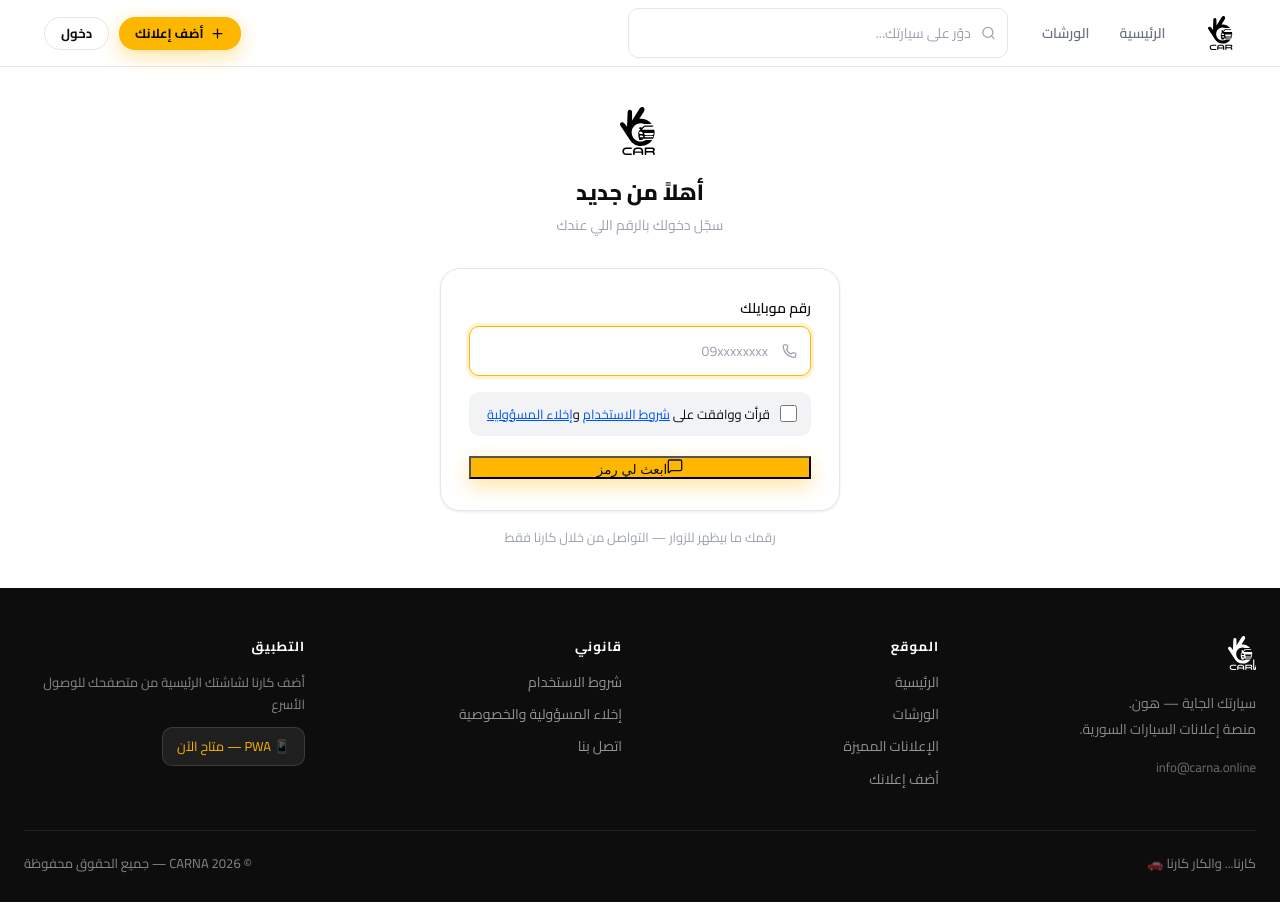
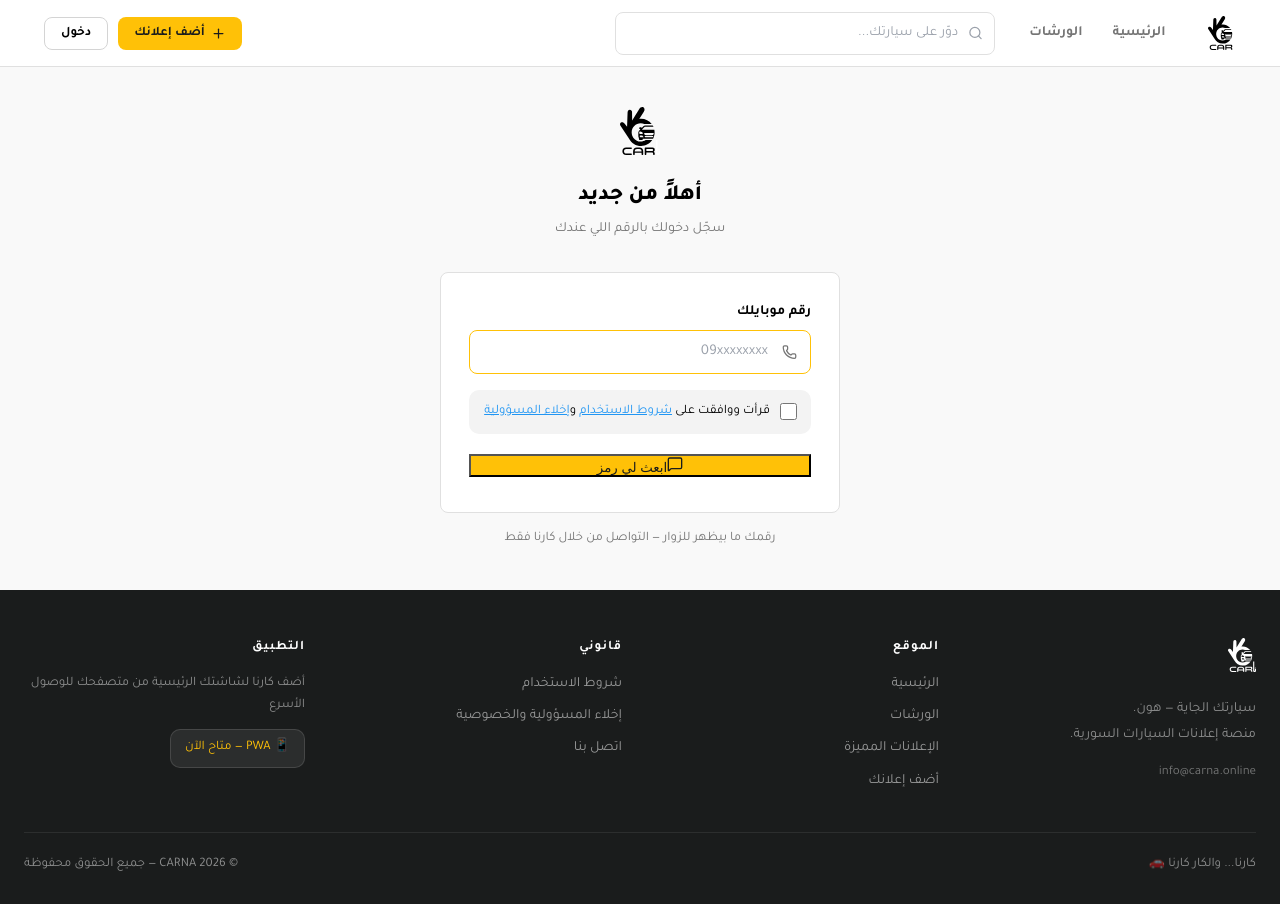
Before and after one commit to hameddw-arch/carna, a React (Vite) app in the folder app/: page /login in a window 1280 px wide. Built offline with nearby package versions, Linux system fonts and the light colour scheme; no server answers.

Commit message:
Re-skin foundation: Tajawal font + Stitch flat color system + flat components

```diff
--- a/app/src/components/ListingCard.tsx
+++ b/app/src/components/ListingCard.tsx
@@ -88,7 +88,7 @@ export default function ListingCard({ listing }: { listing: Listing }) {
             )}
             {listing.seller_type === 'dealer' && (
               <div style={{
-                background: '#0053FA', color: '#fff',
+                background: '#2196F3', color: '#fff',
                 padding: '3px 8px', borderRadius: 6,
                 fontSize: 11, fontWeight: 700, display: 'flex', alignItems: 'center', gap: 4,
               }}><Store size={11}/> وكيل</div>
@@ -186,7 +186,7 @@ function Stars({ rating }: { rating: number }) {
   return (
     <div style={{ display: 'flex', gap: 1 }}>
       {[1,2,3,4,5].map(i => (
-        <svg key={i} width="11" height="11" viewBox="0 0 24 24" fill={i <= Math.round(rating) ? '#FDB700' : '#E5E6EA'}>
+        <svg key={i} width="11" height="11" viewBox="0 0 24 24" fill={i <= Math.round(rating) ? '#FFC107' : '#E5E6EA'}>
           <path d="M12 2l3.09 6.26L22 9.27l-5 4.87 1.18 6.88L12 17.77l-6.18 3.25L7 14.14 2 9.27l6.91-1.01L12 2z"/>
         </svg>
       ))}
--- a/app/src/index.css
+++ b/app/src/index.css
@@ -1,79 +1,107 @@
-@import url('https://fonts.googleapis.com/css2?family=Cairo:wght@300;400;500;600;700;800;900&display=swap');
+@import url('https://fonts.googleapis.com/css2?family=Tajawal:wght@300;400;500;700;800;900&display=swap');
 
 *, *::before, *::after { box-sizing: border-box; margin: 0; padding: 0; }
 
 :root {
-  --yellow:        #FDB700;
-  --yellow-dark:   #E5A600;
-  --yellow-light:  #FFF8E6;
-  --yellow-glow:   rgba(253,183,0,.18);
-  --dark:          #0D0D0D;
-  --dark-2:        #141414;
-  --dark-3:        #1E1E1E;
+  /* ── CARNA · Stitch design system — Flat / Corporate Minimalist ── */
+
+  /* Brand */
+  --yellow:        #FFC107;   /* primary CTA */
+  --yellow-dark:   #C79100;   /* gold accent / hover / on-light text */
+  --yellow-light:  #FFF8E1;
+  --yellow-glow:   rgba(255,193,7,.22);
+  --gold:          #785900;   /* deep gold — logo / nav accent */
+
+  --dark:          #1A1C1C;   /* near-black surfaces / footer */
+  --dark-2:        #2F3131;
+  --dark-3:        #262626;
+
   --white:         #FFFFFF;
-  --off-white:     #F8F9FB;
-  --gray-100:      #F2F3F5;
-  --gray-200:      #E5E6EA;
-  --gray-400:      #9CA3AF;
-  --gray-600:      #6B7280;
-  --blue:          #0053FA;
-  --error:         #EF4444;
-  --success:       #22C55E;
+  --off-white:     #F9F9F9;   /* page background */
 
-  --font:   'Cairo', system-ui, sans-serif;
-  --text:   #0D0D0D;
-  --text-2: #374151;
-  --text-3: #6B7280;
-  --text-4: #9CA3AF;
+  --gray-50:       #F5F5F5;
+  --gray-100:      #F3F3F3;   /* section / chip background */
+  --gray-200:      #E0E0E0;   /* borders */
+  --gray-300:      #D4D4D4;
+  --gray-400:      #BDBDBD;
+  --gray-600:      #757575;
 
-  --r-sm:   6px;
-  --r-md:   10px;
-  --r-lg:   16px;
-  --r-xl:   20px;
+  --blue:          #2196F3;   /* verified / trust */
+  --error:         #BA1A1A;
+  --success:       #2E7D32;
+
+  --font:   'Tajawal', system-ui, sans-serif;
+  --text:   #000000;          /* primary text */
+  --text-2: #1A1C1C;
+  --text-3: #757575;          /* muted */
+  --text-4: #9AA0AA;
+  --text-h: #000000;
+
+  /* Radius — Stitch: cards/buttons 8px, large 16px */
+  --r-sm:   4px;
+  --r-md:   8px;
+  --r-lg:   8px;
+  --r-xl:   16px;
   --r-full: 9999px;
 
-  --shadow-sm:     0 1px 3px rgba(0,0,0,.08);
-  --shadow-md:     0 4px 16px rgba(0,0,0,.10);
-  --shadow-lg:     0 12px 40px rgba(0,0,0,.14);
-  --shadow-yellow: 0 6px 20px rgba(253,183,0,.4);
+  /* Flat — minimal elevation; hierarchy via borders + tonal layers */
+  --shadow-sm:     none;
+  --shadow-md:     0 1px 3px rgba(0,0,0,.06);
+  --shadow-lg:     0 6px 24px rgba(0,0,0,.10);
+  --shadow-yellow: none;
+  --shadow-brand:  none;
+  --shadow:        none;
 
   --ease:   cubic-bezier(.4,0,.2,1);
   --t-fast: 150ms var(--ease);
   --t-base: 250ms var(--ease);
   --t-slow: 400ms var(--ease);
+  --transition-fast: 150ms var(--ease);
 
-  /* legacy aliases for existing components */
-  --color-yellow:  #FDB700;
-  --color-blue:    #0053FA;
-  --color-error:   #EF4444;
+  /* legacy aliases — kept so existing inline styles keep working */
+  --radius-sm:   4px;
+  --radius-md:   8px;
+  --radius-lg:   16px;
+  --radius-full: 9999px;
+  --color-yellow:  #FFC107;
+  --color-blue:    #2196F3;
+  --color-black:   #1A1C1C;
+  --color-white:   #FFFFFF;
+  --color-error:   #BA1A1A;
   --bg-base:       #FFFFFF;
-  --bg-subtle:     #F2F3F5;
-  --bg-muted:      #E5E6EA;
-  --border-light:  #E5E6EA;
-  --border-base:   #D1D5DB;
-  --text-primary:  #0D0D0D;
-  --text-secondary:#374151;
-  --text-muted:    #9CA3AF;
+  --bg-subtle:     #F3F3F3;
+  --bg-muted:      #E0E0E0;
+  --border:        #E0E0E0;
+  --border-light:  #E0E0E0;
+  --border-base:   #D4D4D4;
+  --border-subtle: #E0E0E0;
+  --text-primary:  #000000;
+  --text-secondary:#1A1C1C;
+  --text-muted:    #757575;
+  --accent:        #2196F3;
+  --accent-bg:     #E3F2FD;
+  --accent-border: #90CAF9;
+  --social-bg:     #F3F3F3;
 }
 
 html { direction: rtl; scroll-behavior: smooth; }
 body {
   font-family: var(--font);
   color: var(--text);
-  background: var(--white);
+  background: var(--off-white);
   line-height: 1.6;
   -webkit-font-smoothing: antialiased;
   overflow-x: hidden;
 }
 
 /* Layout */
-.container { max-width: 1240px; margin: 0 auto; padding: 0 24px; }
+.container { max-width: 1280px; margin: 0 auto; padding: 0 40px; }
 
 /* Section header */
 .section-eyebrow {
   display: inline-flex; align-items: center; gap: 8px;
-  font-size: 11px; font-weight: 700; letter-spacing: .14em;
-  text-transform: uppercase; color: var(--yellow-dark);
+  font-size: 12px; font-weight: 700; letter-spacing: .08em;
+  color: var(--gold);
   margin-bottom: 10px;
 }
 .section-eyebrow::before {
@@ -81,42 +109,37 @@ body {
   width: 18px; height: 2px; background: var(--yellow);
 }
 .section-title {
-  font-size: clamp(20px, 2.8vw, 30px);
-  font-weight: 800; line-height: 1.25;
+  font-size: clamp(24px, 3vw, 32px);
+  font-weight: 700; line-height: 1.25;
   color: var(--text); margin-bottom: 4px;
 }
-.section-sub { font-size: 15px; color: var(--text-3); }
+.section-sub { font-size: 16px; color: var(--text-3); }
 
-/* Buttons */
+/* ── Buttons — flat, no shadow ── */
 .btn {
   display: inline-flex; align-items: center; justify-content: center; gap: 8px;
-  padding: 11px 22px; border-radius: var(--r-lg);
+  padding: 12px 24px; border-radius: var(--r-lg);
   font-family: var(--font); font-weight: 700; font-size: 14px;
   cursor: pointer; border: none; transition: all var(--t-fast);
   white-space: nowrap; text-decoration: none; line-height: 1;
 }
 .btn-primary, .btn-yellow {
-  background: var(--yellow); color: var(--dark);
-  box-shadow: var(--shadow-yellow);
+  background: var(--yellow); color: #1A1C1C;
 }
-.btn-primary:hover, .btn-yellow:hover {
-  background: var(--yellow-dark);
-  transform: translateY(-1px);
-  box-shadow: 0 10px 28px rgba(253,183,0,.5);
-}
-.btn-primary:active, .btn-yellow:active { transform: none; }
+.btn-primary:hover, .btn-yellow:hover { background: var(--yellow-dark); color: #1A1C1C; }
+.btn-primary:active, .btn-yellow:active { transform: scale(.97); }
 
 .btn-dark {
   background: var(--dark); color: var(--white);
-  box-shadow: var(--shadow-md);
 }
-.btn-dark:hover { background: var(--dark-3); transform: translateY(-1px); }
+.btn-dark:hover { background: var(--dark-2); }
+.btn-dark:active { transform: scale(.97); }
 
 .btn-outline {
   background: transparent; color: var(--text);
-  border: 1.5px solid var(--gray-200);
+  border: 1px solid var(--gray-300);
 }
-.btn-outline:hover { border-color: var(--gray-400); background: var(--gray-100); }
+.btn-outline:hover { border-color: var(--text); background: var(--gray-50); }
 
 .btn-ghost {
   background: transparent; color: var(--text-3);
@@ -124,81 +147,70 @@ body {
 }
 .btn-ghost:hover { color: var(--text); background: var(--gray-100); border-radius: var(--r-md); }
 
-/* Inputs */
+/* ── Inputs — flat 1px border ── */
 .input {
   width: 100%;
-  padding: 11px 14px;
+  padding: 12px 14px;
   background: var(--white);
-  border: 1.5px solid var(--gray-200);
+  border: 1px solid var(--gray-200);
   border-radius: var(--r-md);
-  font-family: var(--font); font-size: 14px; color: var(--text);
-  transition: border-color var(--t-fast), box-shadow var(--t-fast);
+  font-family: var(--font); font-size: 15px; color: var(--text);
+  transition: border-color var(--t-fast);
   outline: none;
 }
-.input:focus { border-color: var(--yellow); box-shadow: 0 0 0 3px var(--yellow-glow); }
+.input:focus { border-color: var(--yellow); }
 .input::placeholder { color: var(--text-4); }
 select.input { appearance: none; cursor: pointer; }
 
-/* Cards */
+/* ── Cards — flat: 1px border, no shadow, hover = border shift ── */
 .card {
   background: var(--white);
-  border-radius: var(--r-xl);
+  border-radius: var(--r-lg);
   border: 1px solid var(--gray-200);
-  box-shadow: var(--shadow-sm);
   overflow: hidden;
-  transition: transform var(--t-base), box-shadow var(--t-base), border-color var(--t-base);
+  transition: border-color var(--t-base);
 }
-.card:hover {
-  transform: translateY(-4px);
-  box-shadow: var(--shadow-lg);
-  border-color: transparent;
-}
+.card:hover { border-color: var(--yellow); }
 
-/* Tags */
+/* ── Tags / chips ── */
 .tag {
   display: inline-flex; align-items: center; gap: 4px;
-  padding: 5px 12px; border-radius: var(--r-full);
+  padding: 6px 12px; border-radius: var(--r-full);
   background: var(--gray-100); border: 1px solid var(--gray-200);
-  font-size: 13px; font-weight: 600; color: var(--text-2);
+  font-size: 13px; font-weight: 500; color: var(--text-2);
   cursor: pointer; transition: all var(--t-fast);
   font-family: var(--font);
 }
 .tag:hover, .tag.active {
-  background: var(--yellow-light);
-  border-color: var(--yellow);
-  color: var(--yellow-dark);
+  background: var(--yellow); border-color: var(--yellow); color: #1A1C1C;
 }
 
-/* Listing card image */
+/* Listing card image zoom on hover */
 .listing-card__image {
   width: 100%; height: 100%; object-fit: cover; display: block;
   transition: transform var(--t-slow);
 }
-.card:hover .listing-card__image { transform: scale(1.05); }
+.card:hover .listing-card__image { transform: scale(1.04); }
 
 /* Animations */
 @keyframes spin    { to { transform: rotate(360deg); } }
 @keyframes slideUp { from { transform: translateY(100%); opacity: 0; } to { transform: translateY(0); opacity: 1; } }
-@keyframes fadeUp  { from { transform: translateY(16px); opacity: 0; } to { transform: translateY(0); opacity: 1; } }
-@keyframes fadeUp {
-  from { opacity: 0; transform: translateY(16px); }
-  to   { opacity: 1; transform: translateY(0); }
-}
+@keyframes fadeUp  { from { opacity: 0; transform: translateY(16px); } to { opacity: 1; transform: translateY(0); } }
 
 /* Grid helpers */
-.main-grid { display: grid; grid-template-columns: 260px 1fr; gap: 28px; }
+.main-grid { display: grid; grid-template-columns: 280px 1fr; gap: 32px; }
 .hero-form  { display: grid; grid-template-columns: 1fr 1fr 1fr auto; gap: 10px; }
 
 @media (max-width: 960px) {
   .main-grid { grid-template-columns: 1fr; }
   .hero-form  { grid-template-columns: 1fr 1fr; }
+  .container  { padding: 0 16px; }
 }
 @media (max-width: 600px) {
   .hero-form  { grid-template-columns: 1fr; }
-  .container  { padding: 0 16px; }
 }
 
 /* Scrollbar */
-::-webkit-scrollbar { width: 5px; height: 5px; }
+::-webkit-scrollbar { width: 6px; height: 6px; }
 ::-webkit-scrollbar-track { background: transparent; }
-::-webkit-scrollbar-thumb { background: var(--gray-200); border-radius: 99px; }
+::-webkit-scrollbar-thumb { background: var(--gray-300); border-radius: 99px; }
--- a/app/src/pages/AdminPanel.tsx
+++ b/app/src/pages/AdminPanel.tsx
@@ -177,7 +177,7 @@ export default function AdminPanel() {
         <MiniStat label="نشطة"           value={stats.active}            color="#16A34A" icon={<Check size={16}/>}/>
         <MiniStat label="مرفوضة"         value={stats.rejected}          color="#DC2626" icon={<X size={16}/>}/>
         <MiniStat label="ورشات معلقة"    value={stats.pending_workshops} color="#7C3AED" icon={<Wrench size={16}/>}/>
-        <MiniStat label="مستخدمون"       value={stats.total_users}       color="#0053FA" icon={<Users size={16}/>}/>
+        <MiniStat label="مستخدمون"       value={stats.total_users}       color="#2196F3" icon={<Users size={16}/>}/>
       </div>
 
       {/* Tabs */}
@@ -408,7 +408,7 @@ export default function AdminPanel() {
               <StatCard icon={<Check size={24}/>}   label="إعلانات نشطة"       value={stats.active}            color="#16A34A"/>
               <StatCard icon={<X size={24}/>}       label="إعلانات مرفوضة"     value={stats.rejected}          color="#DC2626"/>
               <StatCard icon={<Wrench size={24}/>}  label="ورشات معلقة"        value={stats.pending_workshops} color="#7C3AED"/>
-              <StatCard icon={<Users size={24}/>}   label="إجمالي المستخدمين"  value={stats.total_users}       color="#0053FA"/>
+              <StatCard icon={<Users size={24}/>}   label="إجمالي المستخدمين"  value={stats.total_users}       color="#2196F3"/>
             </div>
           )}
         </>
--- a/app/src/pages/Contact.tsx
+++ b/app/src/pages/Contact.tsx
@@ -17,7 +17,7 @@ export default function Contact() {
             title="البريد الإلكتروني"
             value="info@carna.online"
             href="mailto:info@carna.online"
-            color="#0053FA"
+            color="#2196F3"
           />
           <ContactCard
             icon={<MessageCircle size={20}/>}
--- a/app/src/pages/Dashboard.tsx
+++ b/app/src/pages/Dashboard.tsx
@@ -10,7 +10,7 @@ const STATUS: Record<string, { label: string; color: string; bg: string }> = {
   active:   { label: 'نشط',          color: '#16A34A', bg: '#DCFCE7' },
   rejected: { label: 'مرفوض',        color: '#DC2626', bg: '#FEE2E2' },
   expired:  { label: 'منتهي',        color: '#6B7280', bg: '#F3F4F6' },
-  sold:     { label: 'مباع',         color: '#0053FA', bg: '#EFF6FF' },
+  sold:     { label: 'مباع',         color: '#2196F3', bg: '#EFF6FF' },
 }
 
 const TABS = [
@@ -102,9 +102,9 @@ export default function Dashboard() {
           <div style={{ display: 'grid', gridTemplateColumns: 'repeat(auto-fit, minmax(140px, 1fr))', gap: 12, marginTop: 28 }}>
             {[
               { label: 'إعلانات نشطة',   value: active,  color: '#22C55E' },
-              { label: 'قيد المراجعة',   value: pending, color: '#FDB700' },
+              { label: 'قيد المراجعة',   value: pending, color: '#FFC107' },
               { label: 'مشاهدات',        value: views,   color: '#60A5FA' },
-              { label: 'رصيد المحفظة',   value: `${balance.toLocaleString()} ل.س`, color: '#FDB700' },
+              { label: 'رصيد المحفظة',   value: `${balance.toLocaleString()} ل.س`, color: '#FFC107' },
             ].map(s => (
               <div key={s.label} style={{ background: 'rgba(255,255,255,.06)', borderRadius: 12, padding: '14px 16px' }}>
                 <div style={{ fontSize: 20, fontWeight: 900, color: s.color, lineHeight: 1 }}>{s.value}</div>
--- a/app/src/pages/EditListing.tsx
+++ b/app/src/pages/EditListing.tsx
@@ -100,7 +100,7 @@ export default function EditListing() {
               {[
                 { v: 'active', label: 'نشط', color: '#16A34A' },
                 { v: 'paused', label: 'موقوف مؤقتاً', color: '#D97706' },
-                { v: 'sold',   label: 'تم البيع', color: '#0053FA' },
+                { v: 'sold',   label: 'تم البيع', color: '#2196F3' },
               ].map(s => (
                 <button key={s.v} onClick={() => set('status', s.v)} type="button" style={{
                   padding: '8px 16px', borderRadius: 10, cursor: 'pointer', fontFamily: 'var(--font)',
--- a/app/src/pages/Packages.tsx
+++ b/app/src/pages/Packages.tsx
@@ -5,7 +5,7 @@ import { supabase } from '../lib/supabase'
 import { useAuth } from '../contexts/AuthContext'
 
 const TIER_ICONS = [<Zap size={22}/>, <Star size={22}/>, <Crown size={22}/>]
-const TIER_COLORS = ['#0053FA', '#7C3AED', '#D97706']
+const TIER_COLORS = ['#2196F3', '#7C3AED', '#D97706']
 
 export default function Packages() {
   const { user }          = useAuth()
--- a/app/src/pages/RegisterWorkshop.tsx
+++ b/app/src/pages/RegisterWorkshop.tsx
@@ -9,8 +9,8 @@ const CITIES = ['دمشق','حلب','حمص','حماة','اللاذقية','طر
 const SERVICE_TYPES = ['تشخيص إلكتروني','صيانة عامة','فحص ما قبل الشراء','كهرباء سيارات','تكييف','ترميم هيكل','دهان','إطارات وجنوط','ناقل حركة','محرك','فرامل','تعليق وتوجيه','زجاج','ملحقات وإكسسوار']
 const TIERS = [
   { id: 'free',    label: 'مجاني',   price: 'مجاناً',     color: '#6B7280', desc: 'ظهور أساسي في القائمة العامة' },
-  { id: 'basic',   label: 'أساسي',   price: 'تواصل معنا', color: '#0053FA', desc: 'شعار + قائمة خدمات + أولوية في البحث' },
-  { id: 'premium', label: 'مميز', price: 'تواصل معنا', color: '#FDB700', desc: 'كل مميزات الأساسي + شارة ذهبية + ظهور دائم أعلى' },
+  { id: 'basic',   label: 'أساسي',   price: 'تواصل معنا', color: '#2196F3', desc: 'شعار + قائمة خدمات + أولوية في البحث' },
+  { id: 'premium', label: 'مميز', price: 'تواصل معنا', color: '#FFC107', desc: 'كل مميزات الأساسي + شارة ذهبية + ظهور دائم أعلى' },
 ]
 const STEPS = ['المعلومات الأساسية', 'صور الورشة', 'الخدمات', 'الباقة']
 const MAX_IMAGES = 5
```
Also changed, not shown: app/src/pages/ServicePage.tsx (+6 -6 lines), app/src/pages/Services.tsx (+4 -4 lines).
